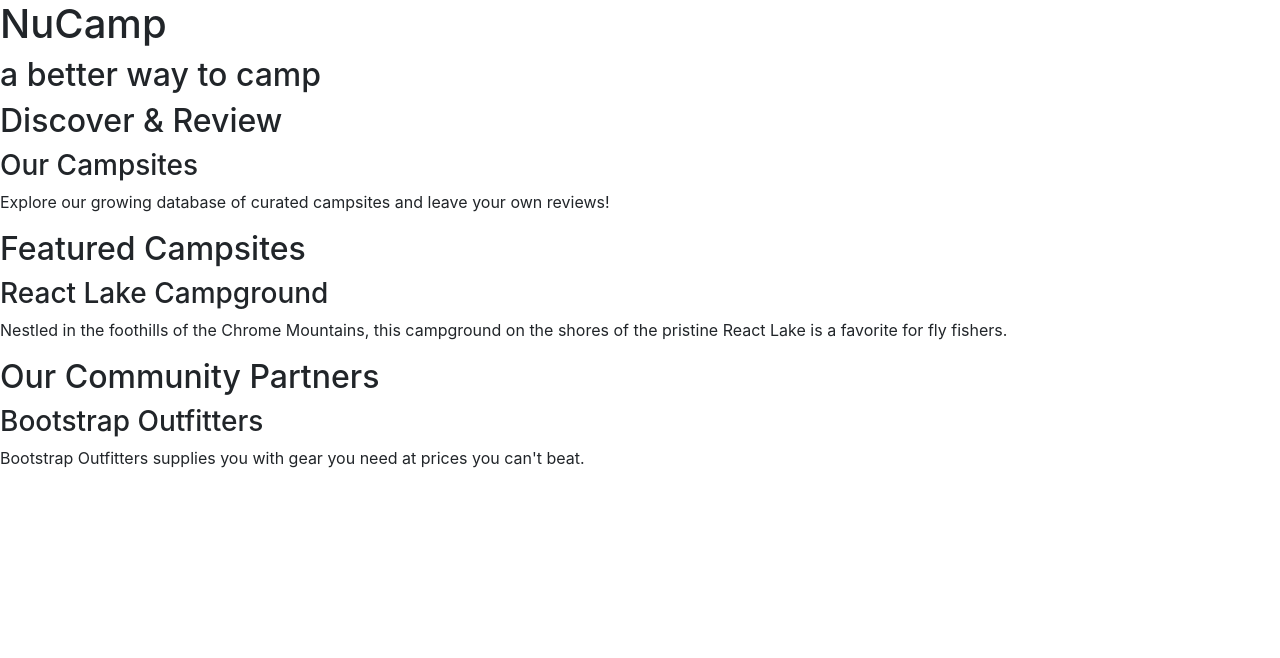
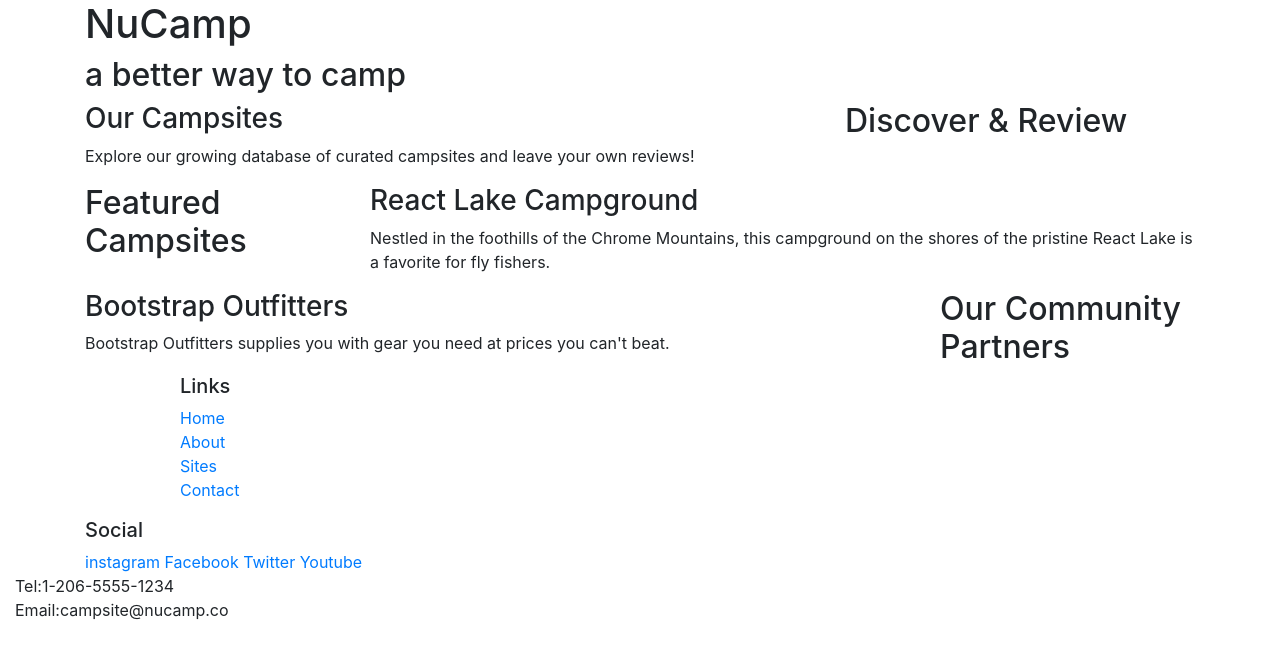
Before and after one commit to kafi102/aboutus.html, a website: page index.html in a window 1280 px wide. Drawn offline with nearby package versions, Linux system fonts and the light colour scheme.

Commit message:
first commit

```diff
--- a/index.html
+++ b/index.html
@@ -14,32 +14,88 @@
 
 <body>
 
-    <header>
-        <div>
+    <header class="jumbrotron">
+        <div class = "container">
+            <div class = "row">
+                <div class = "col">
                    <h1>NuCamp</h1>
                     <h2>a better way to camp</h2>
                </div>
+            </div>
+        </div>
     </header>
 
-    <div>
+    <div class= "container">
+       <div class = "row">
+         <div class= "col-sm-4 order-sm-last col md 3">
                  <h2>Discover & Review</h2>
+         </div>
+         <div class= "col">
                  <h3>Our Campsites</h3>
                    <p>Explore our growing database of curated campsites and leave your own reviews!</p>
             </div>
-
-    <div>
-        <h2>Featured Campsites</h2>
-        <h3>React Lake Campground</h3>
-        <p>Nestled in the foothills of the Chrome Mountains, this campground on the shores of the pristine React Lake is a favorite for fly fishers.</p>
     </div>
 
-    <div>
+      <div class="row">
+          <div class= "col-sm-4 col-md-3">
+            <h2>Featured Campsites</h2>
+         </div>
+         <div class="col">
+             <h3>React Lake Campground</h3>
+               <p>Nestled in the foothills of the Chrome Mountains, this campground on the shores of the pristine React Lake is a
+                favorite for fly fishers.</p>
+            </div>
+      </div>
+
+      <div class="row">
+               <div class="col-sm-4 order-sm-last col-md-3">
                   <h2>Our Community Partners</h2>
+               </div>
+              <div class="col">
                   <h3>Bootstrap Outfitters</h3>
                   <p>Bootstrap Outfitters supplies you with gear you need at prices you can't beat.</p>
               </div>
+      </div>
+   </div>
+
 
 </footer>
+<footer>
+
+   <div class= "container">
+       <div class="row">
+        <div class= "col-4 col-sm-2 offset-1">
+            <h5>Links</h5>
+            <ul class= "list-unstyled">
+                <li><a href= "#">Home</a></li>
+                <li><a href="#">About</a> </li>
+                <li><a href="#">Sites</a></li>
+                <li><a href="#">Contact</a></li>
+            </ul>
+        </div>
+     </div class="col-6 col-sm-5">
+                <h5>Social</h5>
+                <a href="http://instagram.com/">instagram</a>
+                <a href= "http://facebook.com/">Facebook</a>
+                <a href= "http://twitter.com/">Twitter</a>
+                <a href= "http://youtube.com/">Youtube</a>
+   </div>
+           <div class="col-sm-4">
+              Tel:1-206-5555-1234 <br/>
+               Email:campsite@nucamp.co
+        </div>
+
+
+</footer>
+
+
+
+
+
+
+
+
+
 
 <!-- jQuery must come first, then Popper.js, then the Bootstrap JavaScript plugins.-->
 <script src="node_modules/jquery/dist/jquery.slim.min.js"></script>
```
Also changed, not shown: README.md (added). Lines whose indentation alone changed are shown as unchanged.
